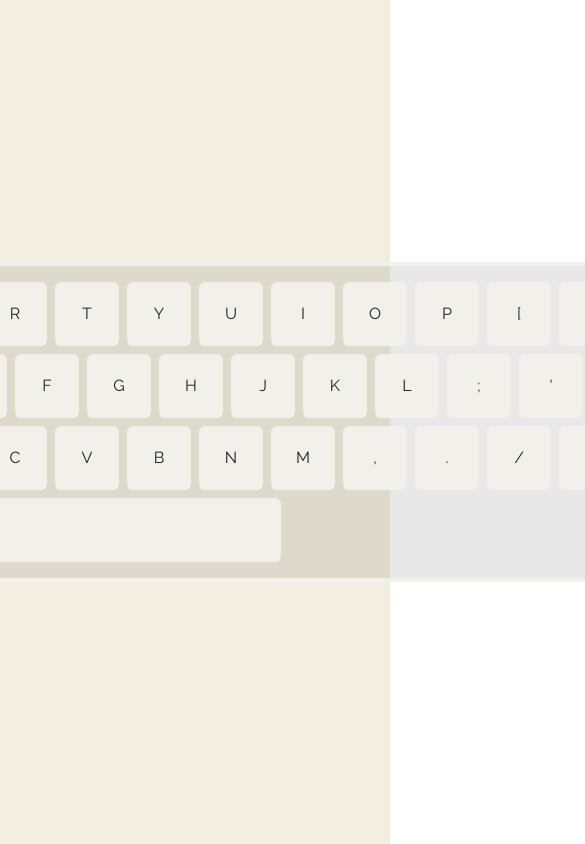
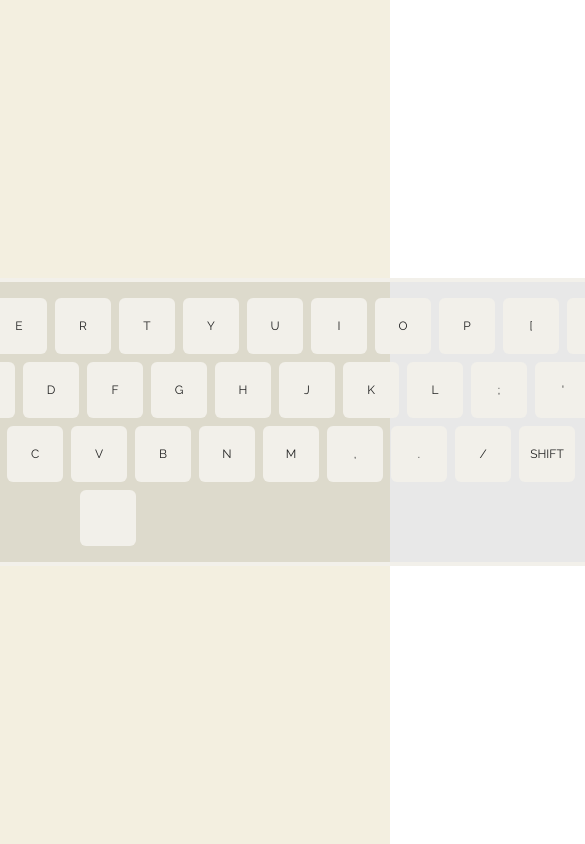
Before and after one commit to Sami-Rocks/virtual-keyboard, a React (Vite) app: page / in a window 390 px wide. Shown: the top 844 px of the page, 585 px wide, since content can reach past the window. Built offline with nearby package versions, Linux system fonts and the light colour scheme.

Commit message:
a little responsiveness added to keyboard

```diff
--- a/src/components/Key/index.tsx
+++ b/src/components/Key/index.tsx
@@ -25,9 +25,9 @@ function Key({ figure }: KeyType) {
   return (
     <div className={`
       ${ (activeKey.toUpperCase()) === (figure) ? 'bg-accent text-white' : '' }
-      ${ figure === ' ' ? 'w-[354px]' :'' }
-      ${ figure === 'SHIFT' ? 'w-28' :'' }
-      rounded-md dark:bg-black bg-white w-16 h-16 flex justify-center items-center dark:text-white text-black `}>
+      ${ figure === ' ' ? 'lg:w-[354px] md:w-80' :'' }
+      ${ figure === 'SHIFT' ? 'lg:w-28 md:w-20' :'' }
+      rounded-md dark:bg-black bg-white lg:w-16 lg:h-16 w-14 h-14 text-xs lg:text-lg flex justify-center items-center dark:text-white text-black `}>
       {figure}
     </div>
   );
--- a/src/components/Keyboard/index.tsx
+++ b/src/components/Keyboard/index.tsx
@@ -38,7 +38,7 @@ function Keyboard() {
           <Key key={el} figure={el} />
         ))}
       </div>
-      <div className="mt-2 relative left-52" >
+      <div className="mt-2 relative left-[265px]" >
           <Key figure=" " />
       </div>
     </div>
```
